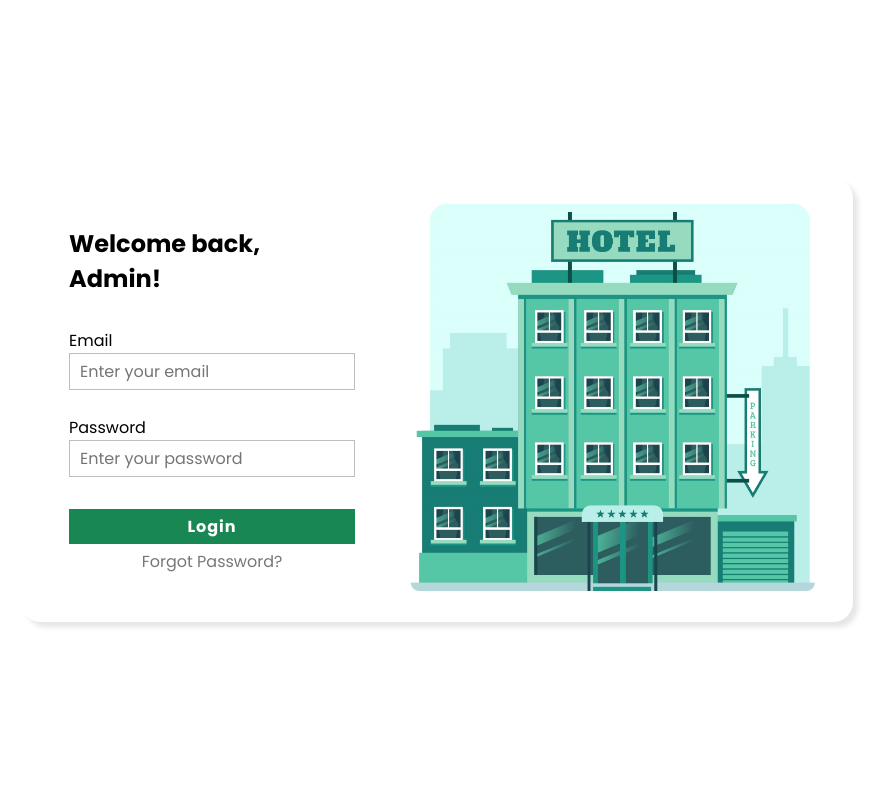
After one commit to Kenoahseth/Admin-System, a PHP site: page /login.html in a window 1280 px wide. The commit adds this page. Shown: the whole page, without its empty margins (203-1092 px from the left). Run offline with PHP 8.4, Linux system fonts and the light colour scheme.

Commit message:
Added Login Page

```diff
--- /dev/null
+++ b/login.html
@@ -0,0 +1,49 @@
+<!DOCTYPE html>
+<html lang="en">
+  <head>
+    <meta charset="UTF-8" />
+    <meta name="viewport" content="width=device-width, initial-scale=1.0" />
+    <title>Login</title>
+    <link
+      rel="stylesheet"
+      href="https://cdnjs.cloudflare.com/ajax/libs/font-awesome/4.7.0/css/font-awesome.css"
+    />
+    <link
+      rel="stylesheet"
+      href="https://fonts.googleapis.com/css2?family=Material+Symbols+Outlined:opsz,wght,FILL,GRAD@20..48,100..700,0..1,-50..200"
+    />
+    <link rel="stylesheet" href="styles.css" />
+  </head>
+  <body>
+    <main class="login-container">
+      <section class="login-flex">
+        <div class="left-panel">
+          <h1>Welcome back, Admin!</h1>
+          <div class="input-fields">
+            <div>
+              <label for="email">Email</label>
+              <input
+                type="text"
+                name="email"
+                id=""
+                placeholder="Enter your email"
+              />
+            </div>
+            <div>
+              <label for="password">Password</label>
+              <input
+                type="password"
+                name="password"
+                id=""
+                placeholder="Enter your password"
+              />
+            </div>
+          </div>
+          <button class="login-btn">Login</button>
+          <a href="#" class="forgot-password">Forgot Password?</a>
+        </div>
+        <div class="right-panel"></div>
+      </section>
+    </main>
+  </body>
+</html>
--- a/styles.css
+++ b/styles.css
@@ -10,7 +10,6 @@
 
 body {
   min-height: 100vh;
-  background: #f0f4ff;
 }
 
 .sidebar {
@@ -22,7 +21,7 @@ body {
   display: flex;
   overflow-x: hidden;
   flex-direction: column;
-  background: #062316;
+  background: #0f0b1a;
   padding: 25px 20px;
   transition: all 0.4s ease;
 }
@@ -348,3 +347,76 @@ body {
   color: #666;
   font-size: 14px;
 }
+
+/* Login */
+.login-container {
+  display: flex;
+  justify-content: center;
+  align-items: center;
+  height: 100vh;
+  overflow: hidden;
+}
+
+.login-flex {
+  display: flex;
+  justify-content: space-between;
+  box-shadow: 5px 5px 5px rgba(0, 0, 0, 0.1);
+  border-radius: 20px;
+  padding: 1rem;
+}
+
+.left-panel {
+  display: flex;
+  flex-direction: column;
+  width: 350px;
+  height: 100%;
+  padding: 2rem;
+}
+
+.left-panel .input-fields {
+  display: flex;
+  flex-direction: column;
+  gap: 1.6rem;
+  margin: 2rem 0;
+}
+
+.left-panel .input-fields input[type="text"],
+.left-panel .input-fields input[type="password"] {
+  padding: 5px 10px;
+  width: 100%;
+  font-size: 16px;
+  border: 1px solid #bdbdbd;
+}
+
+.login-btn {
+  padding: 5px 0;
+  border: none;
+  background-color: #198754;
+  color: #fff;
+  font-weight: 700;
+  font-size: 16px;
+  letter-spacing: 1px;
+  cursor: pointer;
+  transition: 0.3s ease-in-out;
+  margin-bottom: 5px;
+}
+
+.login-btn:hover {
+  background-color: #136740;
+}
+
+.forgot-password {
+  text-decoration: none;
+  text-align: center;
+  color: #777;
+}
+
+.right-panel {
+  width: 450px;
+  overflow: hidden;
+  background-image: url(images/login-img.jpg);
+  background-position: center;
+  background-size: contain;
+  background-repeat: no-repeat;
+  border-radius: 20px;
+}
```
Also changed, not shown: images/login-img.jpg (added).
